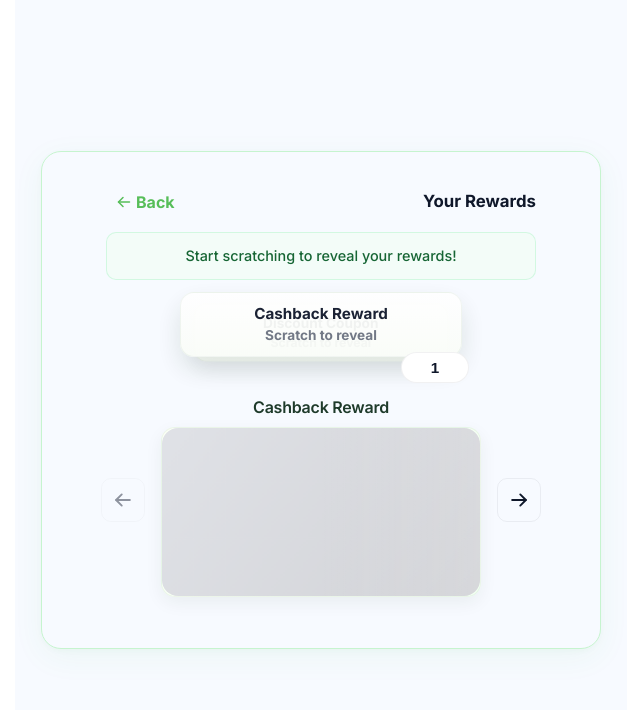
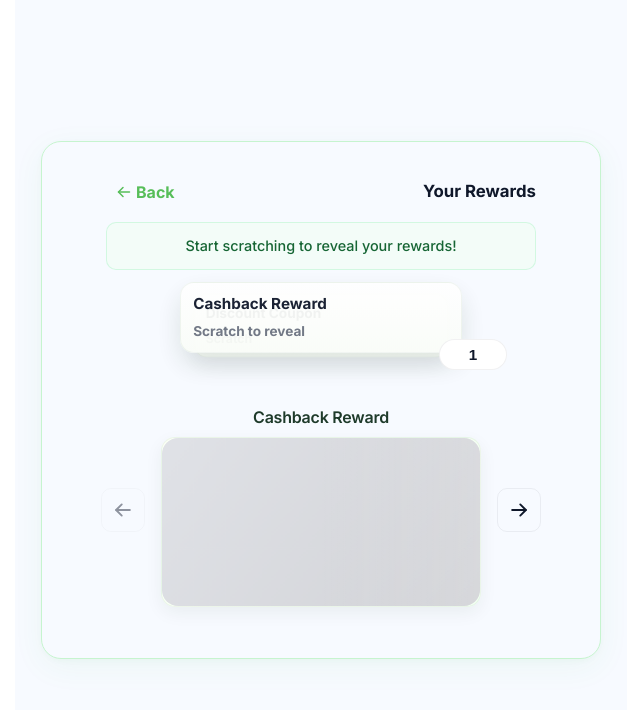
Before and after one commit to Piyush512002/Payment-Success, a React (Vite) app: page / in a window 1280 px wide. Both pictures are taken after a click on the button "Reveal Rewards". Shown: the top 710 px of the page, without its empty margins (319-959 px from the left). Built offline with nearby package versions, Linux system fonts and the light colour scheme.

Commit message:
fix(ui): show only current card stack + next 4; compute z-index from offset; compact previews for behind cards

```diff
--- a/src/components/RewardsContainer.jsx
+++ b/src/components/RewardsContainer.jsx
@@ -63,25 +63,43 @@ const RewardsContainer = ({
       )}
 
       <div className="reward-carousel">
-        {/* stacked previews behind the main card */}
+        {/* stacked previews behind the main card - show only current and the next few */}
         <div className="reward-stack" aria-hidden="true">
           {rewards.map((r, idx) => {
-            // only show a few behind for performance
-            const offset = idx - index;
-            const behind = offset > 0 && offset <= 4; // up to 4 behind
-            const z = 100 - idx;
+            const offset = idx - index; // 0 = current, 1 = next, etc
+            const showInStack = offset >= 0 && offset <= 4; // show current + up to 4 ahead
+            if (!showInStack) return null;
+
+            const isActive = offset === 0;
+            const z = 1000 - offset; // ensure current is on top
+            const scale = isActive ? 1 : 0.96 - Math.min(0.06 * offset, 0.18);
+            const translateY = offset * 8;
+
             return (
               <div
                 key={r.id}
-                className={`reward-stack-item ${idx === index ? 'active' : ''} ${r.isScratched ? 'scratched' : 'unrevealed'}`}
-                style={{ transform: `translateY(${(idx - index) * 8}px) scale(${idx === index ? 1 : 0.96 - Math.min(0.06 * Math.abs(idx - index), 0.18)})`, zIndex: z }}
+                className={`reward-stack-item ${isActive ? 'active' : ''} ${r.isScratched ? 'scratched' : 'unrevealed'}`}
+                style={{ transform: `translateY(${translateY}px) scale(${scale})`, zIndex: z }}
                 onClick={() => setIndex(idx)}
+                aria-hidden={isActive ? 'false' : 'true'}
               >
                 <div className="preview-title">{r.title}</div>
-                {r.isScratched ? (
-                  <div className="preview-value">{r.description}</div>
+
+                {isActive ? (
+                  r.isScratched ? (
+                    <div className="preview-value">{r.description}</div>
+                  ) : (
+                    <div className="preview-overlay">Scratch to reveal</div>
+                  )
                 ) : (
-                  <div className="preview-overlay">Scratch to reveal</div>
+                  // compact preview for items behind the active card
+                  <div className="preview-compact">
+                    {r.isScratched ? (
+                      <div className="preview-value small">{r.description}</div>
+                    ) : (
+                      <div className="preview-overlay small">Scratch</div>
+                    )}
+                  </div>
                 )}
               </div>
             );
--- a/src/styles/paymentSuccess.css
+++ b/src/styles/paymentSuccess.css
@@ -893,16 +893,37 @@
   border: 1px solid rgba(18, 92, 38, 0.06);
   transition: transform 260ms cubic-bezier(.2,.9,.2,1), opacity 220ms ease, box-shadow 260ms ease;
   opacity: 0.96;
+  display: flex;
+  flex-direction: column;
+  gap: 6px;
+  align-items: flex-start;
   font-weight: 700;
   color: var(--text);
   font-size: 0.95rem;
   margin-bottom: 4px;
 }
 
+.preview-compact {
+  opacity: 0.9;
+  font-size: 0.85rem;
+  color: var(--muted-2);
+}
+
+.preview-value.small {
+  font-weight: 600;
+  color: var(--text);
+  font-size: 0.8rem;
+}
+
+.preview-overlay.small {
+  font-size: 0.82rem;
+  color: var(--muted-2);
+}
+
 .reward-stack-item .preview-value {
   color: #0b3a1b;
   font-weight: 600;
-  font-size: 0.9rem;
+  font-size: 0.8rem;
 }
 
 .reward-stack-item .preview-overlay {
@@ -948,7 +969,7 @@
   display: flex;
   justify-content: center;
   align-items: center;
-  padding-top: 80px; /* give space for stacked previews */
+  padding-top: 100px; /* give space for stacked previews */
 }
 
 .carousel-controls {
@@ -972,8 +993,8 @@
 
 .reward-count {
   position: absolute;
-  right: 12px;
-  top: -28px;
+  right: -26px;
+  top: -51px;
   z-index: 40;
 }
 
```
